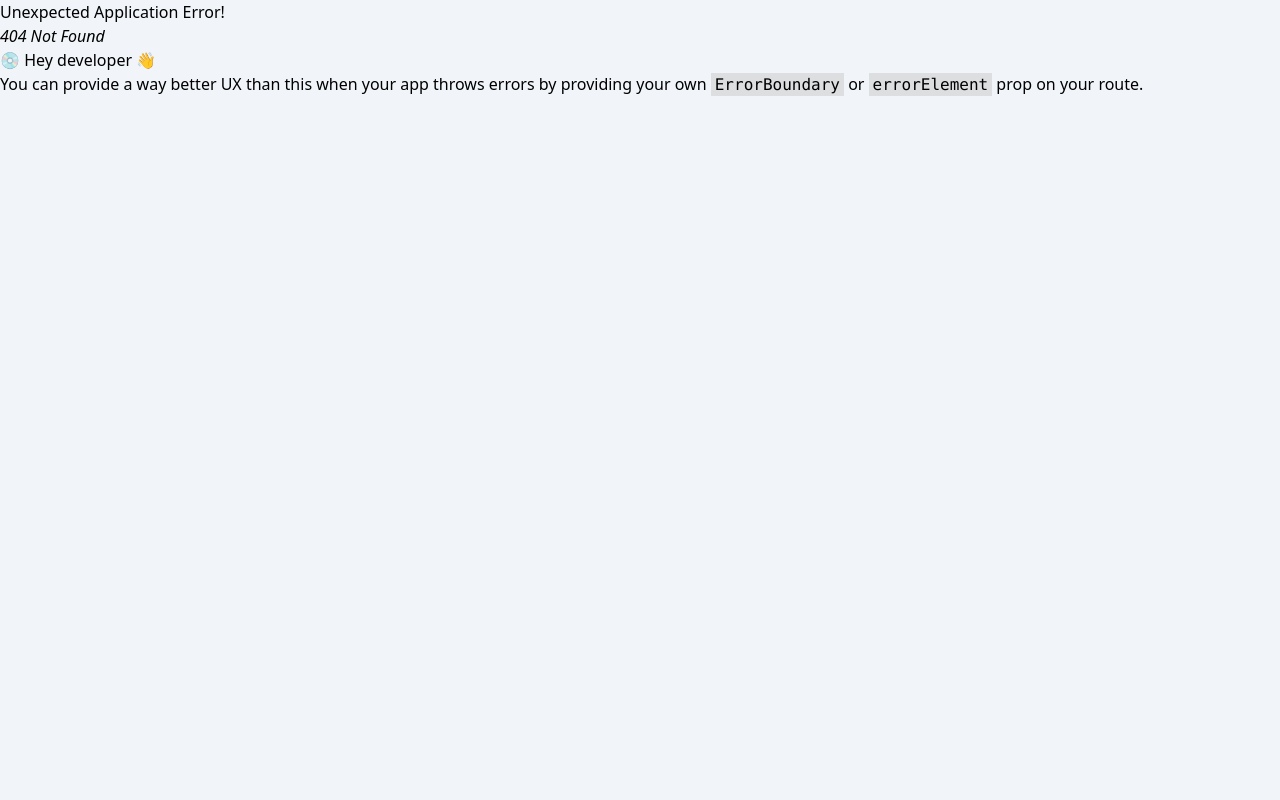
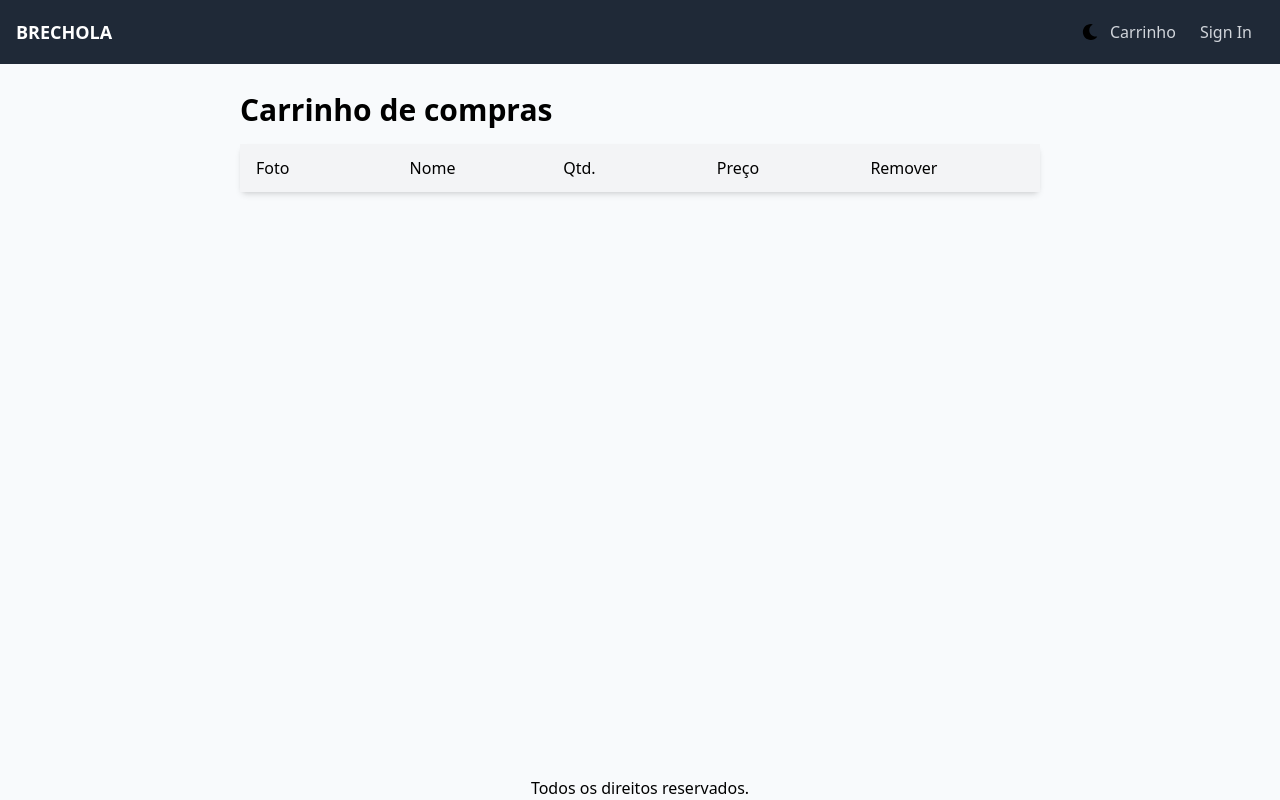
Before and after one commit to brunogbritto/ecomm-web, a React (Vite) app in the folder frontend/: page /cart in a window 1280 px wide. Before the commit this address had no page. Built offline with nearby package versions, Linux system fonts and the light colour scheme.

Commit message:
Cart Page styling  added

```diff
--- a/frontend/package.json
+++ b/frontend/package.json
@@ -20,7 +20,8 @@
     "react-dom": "^18.2.0",
     "react-helmet-async": "^1.3.0",
     "react-icons": "^4.10.1",
-    "react-router-dom": "^6.14.0"
+    "react-router-dom": "^6.14.0",
+    "react-toastify": "^9.1.3"
   },
   "devDependencies": {
     "@types/node": "^20.3.2",
--- a/frontend/src/App.tsx
+++ b/frontend/src/App.tsx
@@ -1,9 +1,12 @@
 import { Outlet } from "react-router-dom";
 import Navbar from "./components/Navbar";
+import "react-toastify/dist/ReactToastify.css";
+import { ToastContainer } from "react-toastify";
 
 function App() {
   return (
     <div className="bg-slate-50 dark:bg-slate-800 flex flex-col min-h-screen items-center vh-full">
+      <ToastContainer position="bottom-center" limit={1} />
       <header>
         <Navbar />
       </header>
--- a/frontend/src/components/MessageBox.tsx
+++ b/frontend/src/components/MessageBox.tsx
@@ -10,9 +10,15 @@ const MessageBox = ({ variant, children }: MessageBoxProps) => {
 
   useEffect(() => {
     setIsVisible(true);
+    const timer = setTimeout(() => {
+      setIsVisible(false);
+    }, 3000); // Defina o tempo de exibição do toast aqui (por exemplo, 3 segundos)
+
+    return () => clearTimeout(timer);
   }, []);
 
-  let classes = "px-4 py-2 rounded opacity-0 transition-opacity duration-500";
+  let classes =
+    "px-4 py-2 rounded opacity-0 transition-opacity duration-500 fixed bottom-28 left-1/2 transform -translate-x-1/2";
 
   // Aplicar classes de acordo com a variante fornecida
   if (variant === "success") {
@@ -28,7 +34,7 @@ const MessageBox = ({ variant, children }: MessageBoxProps) => {
   }
 
   if (isVisible) {
-    classes += " animate-fade-in opacity-100";
+    classes += " opacity-100";
   }
 
   return <div className={classes}>{children}</div>;
--- a/frontend/src/components/Navbar.tsx
+++ b/frontend/src/components/Navbar.tsx
@@ -13,22 +13,22 @@ const Navbar = () => {
       <div className="container mx-auto px-4">
         <div className="flex justify-between items-center h-16">
           <div className="flex items-center">
-            <a
-              href="/"
+            <Link
+              to="/"
               className="text-white dark:text-slate-900 font-semibold text-lg"
             >
               BRECHOLA
-            </a>
+            </Link>
           </div>
-          <div className="flex">
+          <div className="flex relative">
             <ThemeSwitcher />
             <Link
               to="/cart"
-              className="text-gray-300 dark:text-slate-900 hover:text-white px-3 py-2"
+              className="text-gray-300 dark:text-slate-900 hover:text-white px-3 py-2 relative"
             >
               Carrinho
               {cart.cartItems.length > 0 && (
-                <div className="absolute top-0 right-0 mr-[275px] mt-[12px] bg-red-500 rounded-full w-5 h-5 text-white flex items-center justify-center text-xs">
+                <div className="absolute top-1 right-1 transform translate-x-1/2 -translate-y-1/2 bg-red-500 pr-1 rounded-full w-6 h-5 text-white flex items-center justify-center text-xs">
                   {cart.cartItems.reduce((a, c) => a + c.quantity, 0)}
                 </div>
               )}
--- a/frontend/src/components/ProductItem.tsx
+++ b/frontend/src/components/ProductItem.tsx
@@ -5,6 +5,7 @@ import { Store } from "../Store";
 import { useContext } from "react";
 import { CartItem } from "../types/Cart";
 import { convertProductToCartItem } from "../utils";
+import { toast } from "react-toastify";
 
 function ProductItem({ product }: { product: Product }) {
   const { state, dispatch } = useContext(Store);
@@ -23,6 +24,7 @@ function ProductItem({ product }: { product: Product }) {
       type: "CART_ADD_ITEM",
       payload: { ...item, quantity },
     });
+    toast.success("Produto adicionado ao carrinho.");
   };
   return (
     <div>
--- a/frontend/src/main.tsx
+++ b/frontend/src/main.tsx
@@ -13,12 +13,14 @@ import { HelmetProvider } from "react-helmet-async";
 import { QueryClient, QueryClientProvider } from "@tanstack/react-query";
 import { ReactQueryDevtools } from "@tanstack/react-query-devtools";
 import { StoreProvider } from "./Store.tsx";
+import CartPage from "./pages/CartPage.tsx";
 
 const router = createBrowserRouter(
   createRoutesFromElements(
     <Route path="/" element={<App />}>
       <Route index={true} element={<HomePage />} />
       <Route path="product/:slug" element={<ProductPage />} />
+      <Route path="cart" element={<CartPage />} />
       {/*<Route path="dashboard" element={<Dashboard />}/>*/}
     </Route>
   )
--- /dev/null
+++ b/frontend/src/pages/CartPage.tsx
@@ -0,0 +1,73 @@
+import { useContext } from "react";
+import { Link, useNavigate } from "react-router-dom";
+import { Store } from "../Store";
+import { CartItem } from "../types/Cart";
+import { toast } from "react-toastify";
+import { Helmet } from "react-helmet-async";
+import MessageBox from "../components/MessageBox";
+
+export default function CartPage() {
+  const navigate = useNavigate();
+  const {
+    state: {
+      cart: { cartItems },
+    },
+    dispatch,
+  } = useContext(Store);
+
+  const updateCartHandler = async (item: CartItem, quantity: number) => {
+    if (item.countInStock < quantity) {
+      toast.warn("Desculpe. O produto está fora de estoque.");
+      return;
+    }
+    dispatch({
+      type: "CART_ADD_ITEM",
+      payload: { ...item, quantity },
+    });
+  };
+  return (
+    <div>
+      <Helmet>
+        <title>Carrinho de compras</title>
+      </Helmet>
+      <div className="container flex flex-col items-start md:w-[800px] mx-auto">
+        <h1 className="font-semibold text-3xl mt-7 mb-4">
+          Carrinho de compras
+        </h1>
+        <div className="w-full bg-white rounded-md shadow-md">
+          <div className="flex md:flex-row items-center justify-between bg-gray-100 px-4 py-3">
+            <div className="w-5/5 md:w-1/5">Foto</div>
+            <div className="w-5/5 md:w-1/5">Nome</div>
+            <div className="w-5/5 md:w-1/5">Qtd.</div>
+            <div className="w-5/5 md:w-1/5">Preço</div>
+            <div className="w-5/5 md:w-1/5">Remover</div>
+          </div>
+          {cartItems.length === 0 ? (
+            <MessageBox variant="info">
+              O carrinho está vazio. <Link to="/">Veja mais produtos</Link>
+            </MessageBox>
+          ) : (
+            cartItems.map((item: CartItem) => (
+              <div
+                key={item._id}
+                className="flex items-center justify-between space-between sm:space-between px-4 py-3 border-b border-gray-200"
+              >
+                <div className="w-1/5">
+                  <img src={item.image} alt={item.name} className="w-16 h-18" />
+                </div>
+                <div className="w-1/5 text-1xl">{item.name}</div>
+                <div className="w-1/5 flex items-center">
+                  {/* Botões de adicionar e remover quantidade */}
+                </div>
+                <div className="w-1/5 mr-auto">{item.price}</div>
+                <div className="w-5/5">
+                  <button></button>
+                </div>
+              </div>
+            ))
+          )}
+        </div>
+      </div>
+    </div>
+  );
+}
--- a/frontend/src/pages/ProductPage.tsx
+++ b/frontend/src/pages/ProductPage.tsx
@@ -1,11 +1,14 @@
 import { Helmet } from "react-helmet-async";
-import { useParams } from "react-router-dom";
+import { useNavigate, useParams } from "react-router-dom";
 import { useGetProductDetailsBySlugQuery } from "../hooks/productHooks";
 import LoadingBox from "../components/LoadingBox";
 import MessageBox from "../components/MessageBox";
 import { ApiError } from "../types/ApiError";
-import { getError } from "../utils";
+import { convertProductToCartItem, getError } from "../utils";
 import Rating from "../components/Rating";
+import { Store } from "../Store";
+import { useContext } from "react";
+import { toast } from "react-toastify";
 
 export default function ProductPage() {
   const params = useParams();
@@ -15,6 +18,26 @@ export default function ProductPage() {
     isLoading,
     error,
   } = useGetProductDetailsBySlugQuery(slug!);
+
+  const { state, dispatch } = useContext(Store);
+  const { cart } = state;
+
+  const navigate = useNavigate();
+
+  const addToCartHandler = () => {
+    const existItem = cart.cartItems.find((x) => x._id === product!._id);
+    const quantity = existItem ? existItem.quantity + 1 : 1;
+    if (product!.countInStock < quantity) {
+      toast.warn("Desculpe, não há estoque para este produto.");
+      return;
+    }
+    dispatch({
+      type: "CART_ADD_ITEM",
+      payload: { ...convertProductToCartItem(product!), quantity },
+    });
+    toast.success("O produto foi adicionado ao carrinho.");
+    navigate("/cart");
+  };
 
   return isLoading ? (
     <LoadingBox />
@@ -69,7 +92,10 @@ export default function ProductPage() {
             <div>
               {product.countInStock > 0 && (
                 <div>
-                  <button className="bg-blue-500 hover:bg-blue-600 text-white py-2 px-4 rounded-lg font-semibold mt-3">
+                  <button
+                    className="bg-blue-500 hover:bg-blue-600 text-white py-2 px-4 rounded-lg font-semibold mt-3"
+                    onClick={addToCartHandler}
+                  >
                     Adicione ao carrinho
                   </button>
                 </div>
```
Also changed, not shown: 1 other file (tests, documents, lock files or other folders).
